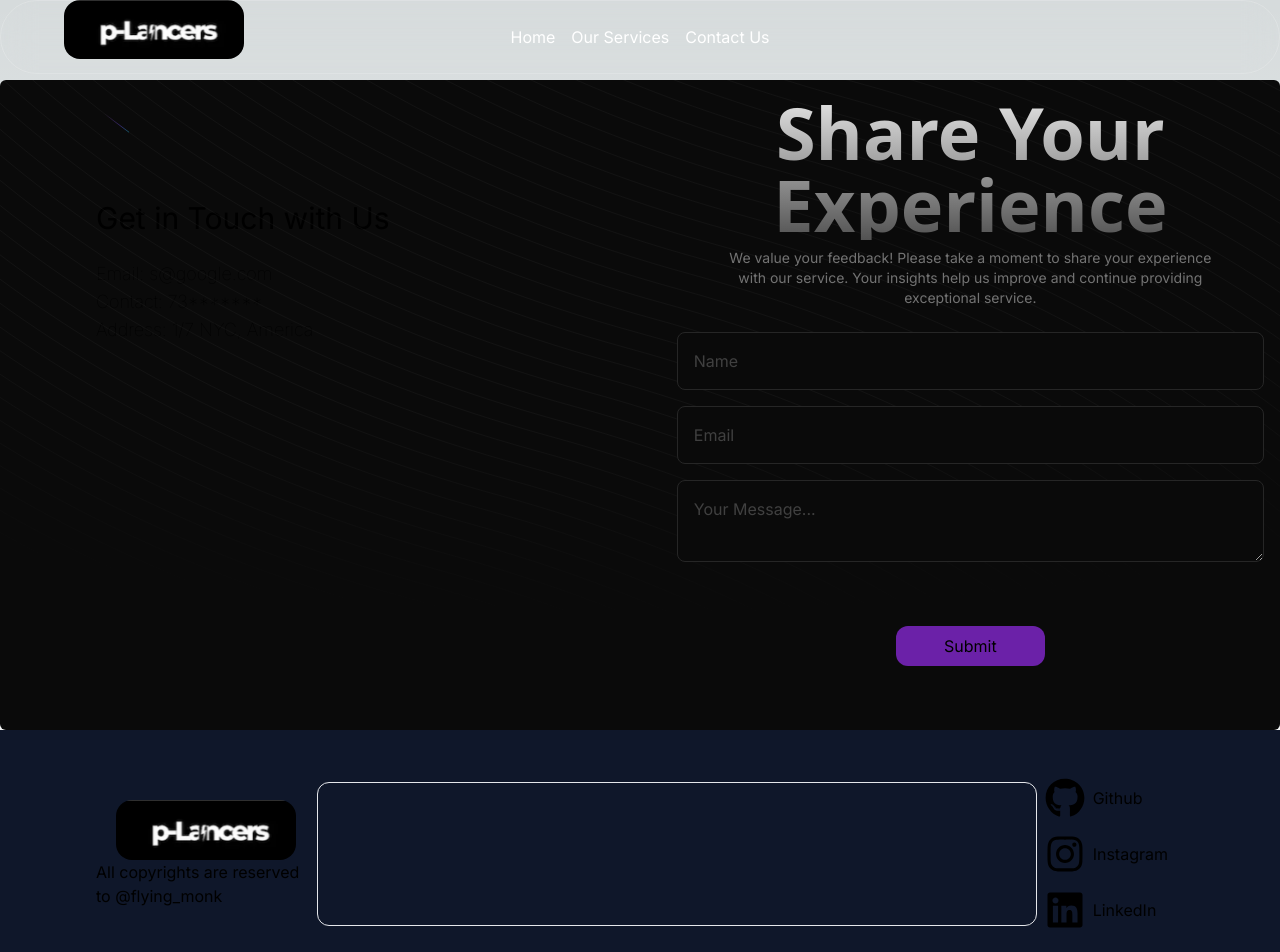
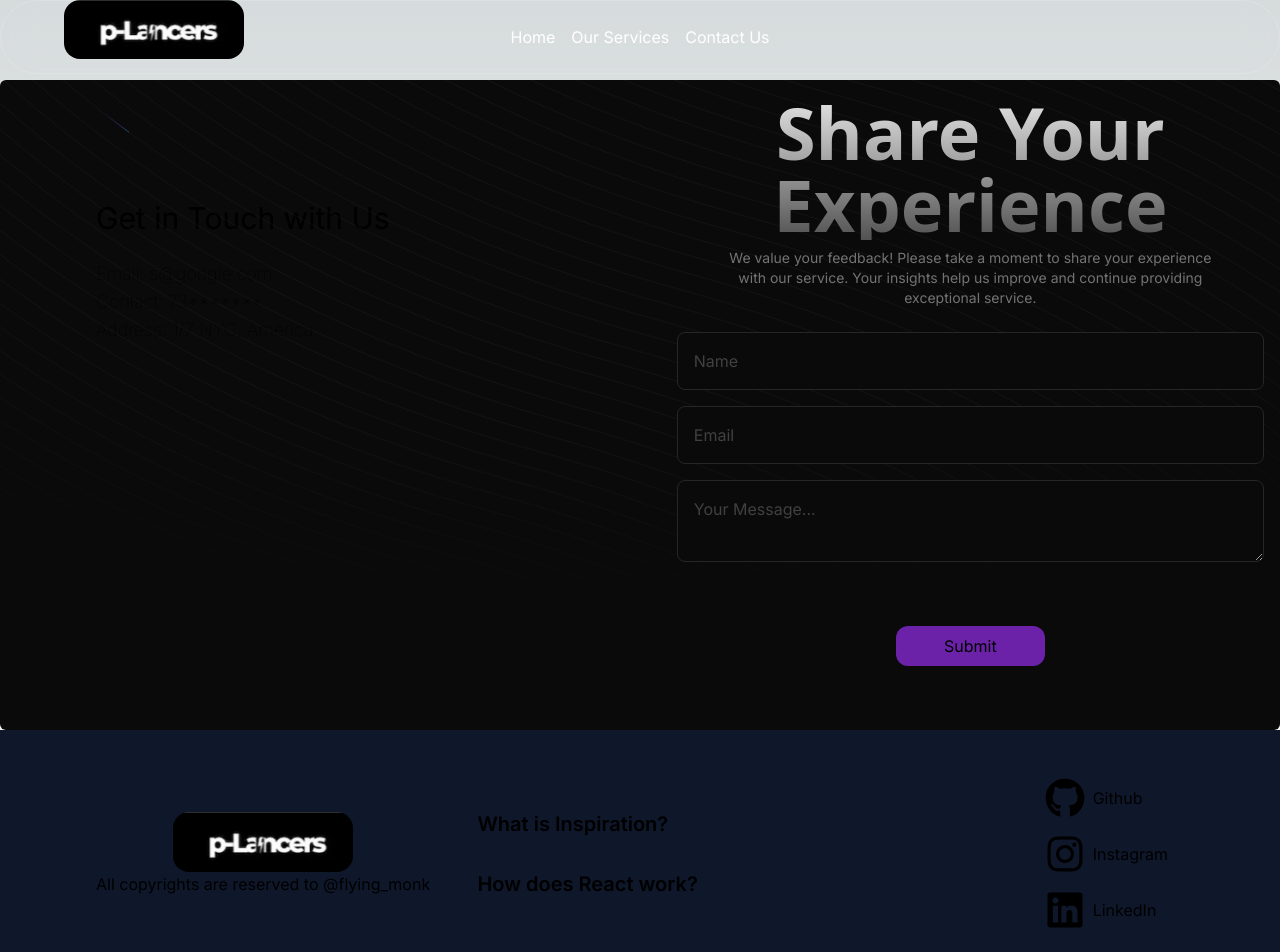
Before and after one commit to Flyingmonk01/p-Lancers, a Next.js app: page /contact in a window 1280 px wide. Shown: the top 952 px of the page. Built offline with nearby package versions, Linux system fonts and the light colour scheme.

Commit message:
add faqs

```diff
--- /dev/null
+++ b/src/components/Faq.tsx
@@ -0,0 +1,48 @@
+import React, { useState } from 'react';
+
+const FAQ = () => {
+  const [faqs, setFaqs] = useState([
+    {
+      question: "What is Inspiration?",
+      answer: "React is a JavaScript library for building user interfaces.",
+      open: false
+    },
+    {
+      question: "How does React work?",
+      answer: "React creates a virtual DOM and syncs it with the real DOM.",
+      open: false
+    },
+    // Add more questions here
+  ]);
+
+  const toggleFAQ = (index:Number) => {
+    setFaqs(faqs.map((faq, i) => {
+      if (i === index) {
+        faq.open = !faq.open;
+      } else {
+        faq.open = false;
+      }
+      return faq;
+    }));
+  };
+
+  return (
+    <div className="max-w-2xl mx-auto p-4 w-1/2">
+      {faqs.map((faq, index) => (
+        <div key={index} className="py-4">
+          <div
+            className="cursor-pointer text-xl font-semibold"
+            onClick={() => toggleFAQ(index)}
+          >
+            {faq.question}
+          </div>
+          {faq.open && (
+            <div className="mt-2 pl-4 text-gray-600">{faq.answer}</div>
+          )}
+        </div>
+      ))}
+    </div>
+  );
+};
+
+export default FAQ;
--- a/src/components/Footer.jsx
+++ b/src/components/Footer.jsx
@@ -5,12 +5,11 @@ import Link from "next/link";
 import Image from "next/image";
 import Logo from "../assets/p-Lancers.png";
 import { FaGithub, FaInstagram, FaLinkedin } from "react-icons/fa";
+import FAQ from "./Faq";
 
 function Footer() {
-
-
     return (
-        <footer className="flex flex-col justify-center items-center lg:flex-row lg:justify-around min-h-32 w-screen border-red-400 z-10 relative bg-slate-900 py-2 px-24">
+        <footer className="flex flex-col justify-evenly items-center lg:flex-row lg:justify-around min-h-32 w-screen border-red-400 z-10 relative bg-slate-900 py-2 px-24">
             <div className="flex justify-center items-center flex-col">
                 <Link href="/">
                     <Image
@@ -23,9 +22,8 @@ function Footer() {
                 </Link>
                 <span>All copyrights are reserved to @flying_monk</span>
             </div>
-            <div className="h-36 w-full border rounded-xl">
 
-            </div>
+            <FAQ />
 
             <div className="py-8">
                 <div className="flex p-2 justify-start items-center">
--- a/src/components/InfiniteMoving.tsx
+++ b/src/components/InfiniteMoving.tsx
@@ -2,7 +2,6 @@
 
 import React, { useEffect, useState } from "react";
 import { InfiniteMovingCards } from "./ui/infinite-moving-cards";
-import { FaArrowUp } from "react-icons/fa";
 
 type ArrayObject = {
     id: string;
@@ -16,6 +15,7 @@ export function InfiniteMovingCardsDemo() {
 
     useEffect(() => {
         const getData = async () => {
+            try {
                 const res = await fetch(
                     "https://p-lancers-default-rtdb.firebaseio.com/userMessageData.json",
                     {
@@ -25,24 +25,40 @@ export function InfiniteMovingCardsDemo() {
                         },
                     }
                 );
+
+                if (!res.ok) {
+                    console.error("Failed to fetch data", res.statusText);
+                    return;
+                }
+
                 const data = await res.json();
+
+                if (data) {
                     const arrayOfObjects = Object.keys(data).map((key) => ({
                         id: key,
                         ...data[key],
                     }));
                     setTestimonials(arrayOfObjects);
+                } else {
+                    console.warn("Received empty data");
+                }
+            } catch (error) {
+                console.error("Error fetching data:", error);
+            }
         };
+
         getData();
-  }, []); // Fetch data only once on mount
+    }, []);
 
     return (
         <div className="h-[35rem] mb-10 rounded-md flex flex-col antialiased bg-white dark:bg-black dark:bg-grid-white/[0.05] items-center justify-center relative overflow-hidden">
+            {testimonials.length > 0 && (
                 <InfiniteMovingCards
                     items={testimonials}
                     direction="right"
                     speed="slow"
-
                 />
+            )}
         </div>
     );
 }
--- a/src/components/ScrollToTop.tsx
+++ b/src/components/ScrollToTop.tsx
@@ -14,7 +14,7 @@ function ScrollToTop() {
                 });
             }}
         >
-            <FaArrowUp className="fixed h-8 w-8 bottom-5 right-5 z-50 text-2xl px-1 bg-gray-300 text-black rounded-full hover:cursor-pointer hover:bg-gray-400 hover:px-2 animate-bounce delay-100" />
+            <FaArrowUp className="fixed h-8 w-8 bottom-5 right-5 z-50 p-1 bg-gray-300 text-black rounded-full hover:cursor-pointer hover:bg-gray-400 hover:delay-75 hover:px-2 animate-bounce" />
         </Link>
     );
 }
```
Lines whose indentation alone changed are shown as unchanged.
